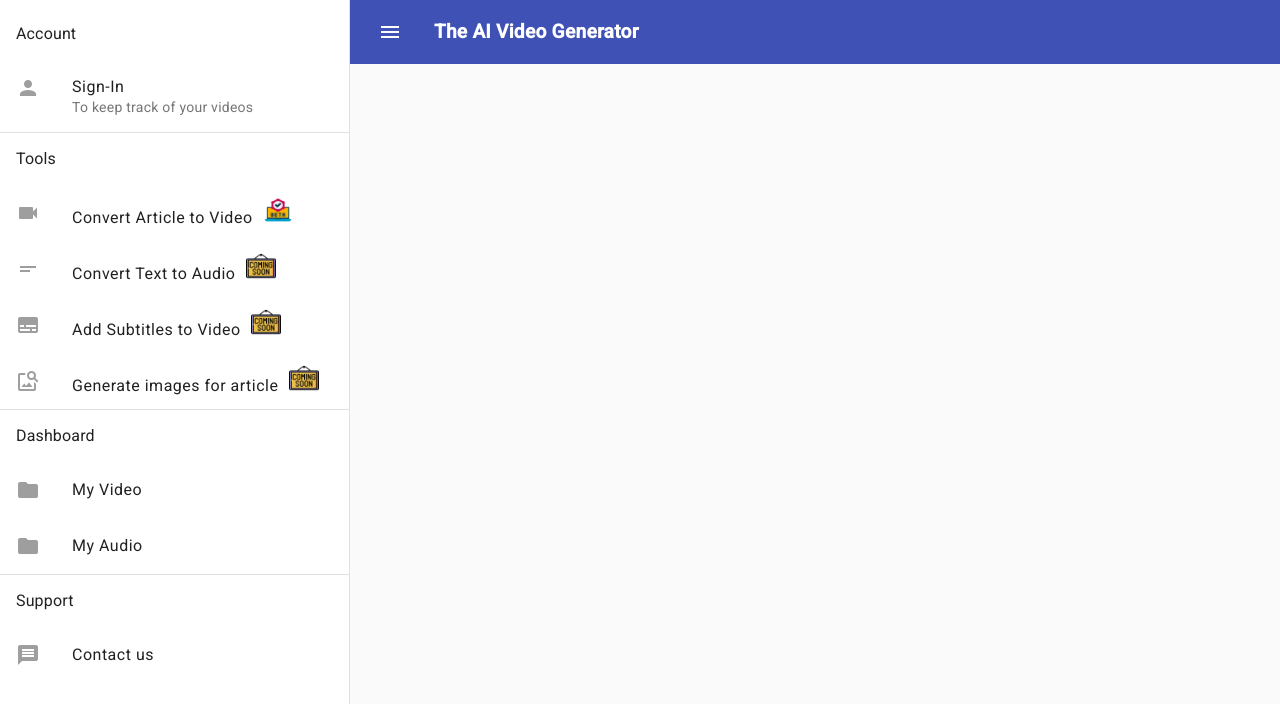
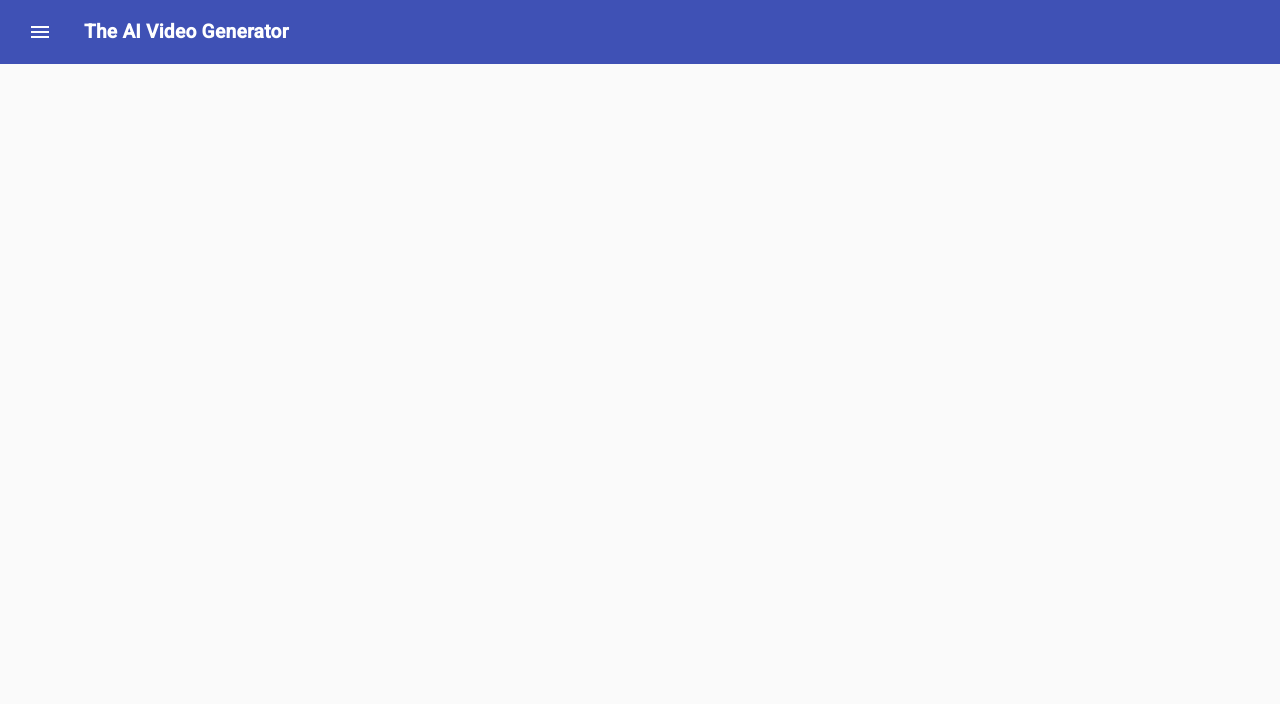
Before and after one commit to aditya-trivedi/aivg-dashboard, an Angular app: page / in a window 1280 px wide. Shown: the top 704 px of the page. Built offline with nearby package versions, Linux system fonts and the light colour scheme.

Commit message:
Close side nav if user is logged out

```diff
--- a/src/app/app.component.ts
+++ b/src/app/app.component.ts
@@ -14,7 +14,7 @@ export class AppComponent {
   title = 'video-generator';
 
   sideNavToolsIconList = sideNavToolsIconList;
-  isSidenavOpen = true;
+  isSidenavOpen = false;
   sidenavMode: 'side' | 'over' = 'side';
 
   ngOnInit(){
@@ -23,6 +23,7 @@ export class AppComponent {
       let privateKey = this.authService.getAivgToken()
       this.authService.checkAuthStatusAndUpdateUser().subscribe(
         ( response : any ) => {
+          this.isSidenavOpen = true
           this.authService.userSubject.next({ email : response.user.email, privateKey : privateKey! })
         },
         error =>{
```
